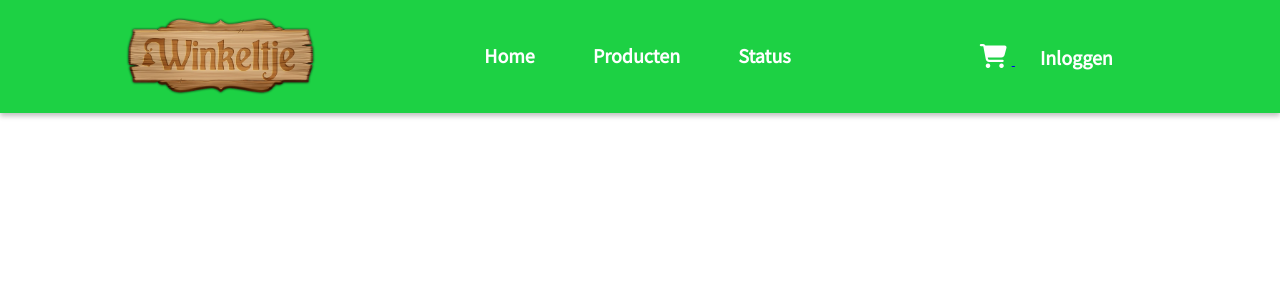
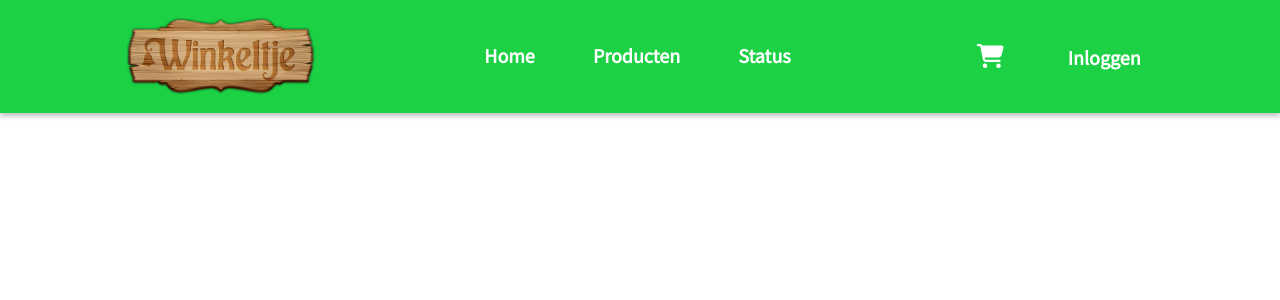
Before and after one commit to Lars-van-Bezooijen/Winkeltje, a PHP site: page /takenlijst/cart.php in a window 1280 px wide. Shown: the top 300 px of the page. Run offline with PHP 8.4, Linux system fonts and the light colour scheme; some libraries are stand-ins or nearby versions.

Commit message:
fixed header cart  icon

```diff
--- a/header.php
+++ b/header.php
@@ -10,7 +10,7 @@
         </nav>
     </div>
     <div class="divide">
-        <a href="cart.php">
+        <a class="nav-a" href="cart.php">
             <i class="fa-solid fa-cart-shopping"></i>
         </a>
         <?php if(isset($_SESSION['user_id'])): ?>
```
